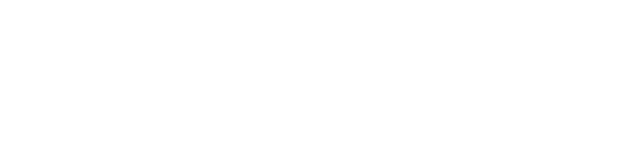
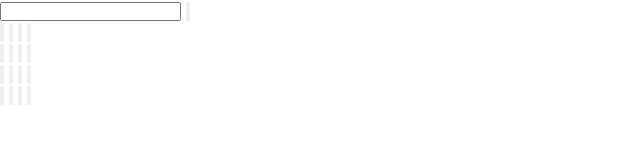
Before and after one commit to amandafd/calculadora, a plain HTML site: page index.html in a window 1280 px wide. Shown: the whole page, without its empty margins (0-640 px from the left). Drawn offline with Linux system fonts and the light colour scheme.

Commit message:
feat: adicionando inputs na tela da calculadora básica

```diff
--- a/index.html
+++ b/index.html
@@ -15,10 +15,32 @@
     </head>
     <body>
         <header>
-
         </header>
         <main>
+            <form action="" name="Calculator">
+                <input type="text" class="" name="" value="" onclick="displaynum(.value)">
+                <input type="button" class="" name="" value="" onclick="displaynum(.value)"><br>
 
+                <input type="button" class="" name="" value="" onclick="displaynum(.value)">
+                <input type="button" class="" name="" value="" onclick="displaynum(.value)">
+                <input type="button" class="" name="" value="" onclick="displaynum(.value)">
+                <input type="button" class="" name="" value="" onclick="displaynum(.value)"><br>
+
+                <input type="button" class="" name="" value="" onclick="displaynum(.value)">
+                <input type="button" class="" name="" value="" onclick="displaynum(.value)">
+                <input type="button" class="" name="" value="" onclick="displaynum(.value)">
+                <input type="button" class="" name="" value="" onclick="displaynum(.value)"><br>
+
+                <input type="button" class="" name="" value="" onclick="displaynum(.value)">
+                <input type="button" class="" name="" value="" onclick="displaynum(.value)">
+                <input type="button" class="" name="" value="" onclick="displaynum(.value)">
+                <input type="button" class="" name="" value="" onclick="displaynum(.value)"><br>
+
+                <input type="button" class="" name="" value="" onclick="displaynum(.value)">
+                <input type="button" class="" name="" value="" onclick="displaynum(.value)">
+                <input type="button" class="" name="" value="" onclick="displaynum(.value)">
+                <input type="button" class="" name="" value="" onclick="displaynum(.value)"><br>
+            </form>
         </main>
         <footer>
 
```
